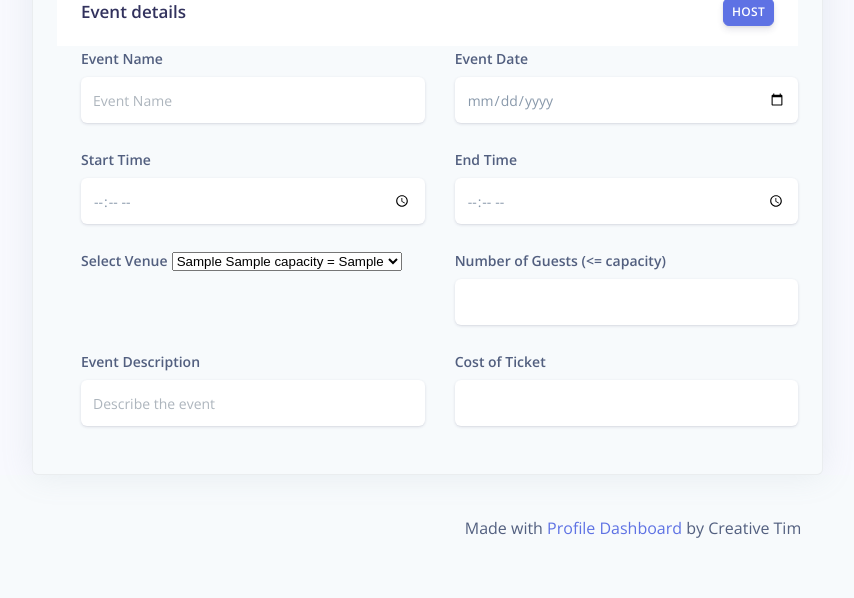
After one commit to animebar/dbms_project, a Django app: template EMS/events/templates/events/host_event.html in a window 1280 px wide. The commit adds this page. Shown: the part 601-1199 px from the top of the page, without its empty margins (7-861 px from the left). Run offline with Django 3.2, Linux system fonts and the light colour scheme; the template is opened without the code that fills it: most values are stand-ins (such as "Sample title", 1, 10 or a date in 2020).

Commit message:
host_events

```diff
--- /dev/null
+++ b/EMS/events/templates/events/host_event.html
@@ -0,0 +1,174 @@
+{% load static %}
+<!DOCTYPE html>
+<html>
+
+<head>
+    <title>
+
+    </title>
+    <link href="https://fonts.googleapis.com/css?family=Open+Sans:300,400,600,700" rel="stylesheet">
+    <link rel="stylesheet" type="text/css" href="{% static 'user/user_profile.css' %}">
+</head>
+
+<body>
+    <div class="main-content">
+        <!-- Top navbar -->
+        <nav class="navbar navbar-top navbar-expand-md navbar-dark" id="navbar-main">
+
+            <div class="container-fluid">
+                <!-- Brand -->
+                <a class="h4 mb-0 text-white text-uppercase d-none d-lg-inline-block"
+                    href="{% url 'home:EMS-home' %}">Home Page</a>
+                <ul class="navbar-nav align-items-center d-none d-md-flex">
+                    <li class="nav-item dropdown">
+                        <a class="nav-link pr-0" href="#" role="button" data-toggle="collapse" aria-haspopup="true"
+                            aria-expanded="false">
+                            <div class="media align-items-center">
+                                <span class="avatar avatar-sm rounded-circle">
+                                    <img alt="Image placeholder"
+                                        src="https://demos.creative-tim.com/argon-dashboard/assets/img/theme/team-5.jpg">
+                                </span>
+                                <div class="media-body ml-2 d-none d-lg-block">
+                                    <span class="mb-0 text-sm  font-weight-bold">
+                                        <a href="{% url 'user:logout' %}" class="text: text-white">Logout</a>
+                                    </span>
+                                </div>
+                            </div>
+                        </a>
+                    </li>
+                </ul>
+            </div>
+        </nav>
+        <!-- Header -->
+        <div class="header pb-8 pt-5 pt-lg-8 d-flex align-items-center"
+            style="min-height: 600px; background-image: url(https://raw.githack.com/creativetimofficial/argon-dashboard/master/assets/img/theme/profile-cover.jpg); background-size: cover; background-position: center top;">
+            <!-- Mask -->
+            <span class="mask bg-gradient-default opacity-8"></span>
+            <!-- Header container -->
+            <div class="container-fluid d-flex align-items-center">
+                <div class="row">
+                    <div class="col-lg-7 col-md-10">
+                        <h1 class="display-2 text-white">Hello {{first_name}}</h1>
+                        <p class="text-white mt-0 mb-5">This is the page where you can host events
+                            with the help of the form below.
+                        </p>
+                        {# <a href="#!" class="btn btn-info">Edit profile</a>#}
+                    </div>
+                </div>
+            </div>
+        </div>
+        <!-- Page content -->
+        <div class="container-fluid mt--7">
+            <div class="row">
+                <div class="col-xl-8 order-xl-1">
+                    <div class="card bg-secondary shadow">
+                        <div class="card-body">
+                            <form class="" method="POST" action="{% url 'events:host_event' %}">
+                                {% csrf_token %}
+                                <h6 class="heading-small text-muted mb-4">Host Event</h6>
+                                <div class="card-header bg-white border-0">
+                                    <div class="row align-items-center">
+                                        <div class="col-8">
+                                            <h3 class="mb-0">Event details</h3>
+                                        </div>
+                                        <div class="col-4 text-right">
+                                            <button type="submit" class="btn btn-sm btn-primary">HOST
+                                            </button>
+                                        </div>
+                                    </div>
+                                </div>
+
+                                <div class="pl-lg-4">
+                                    <div class="row">
+                                        <div class="col-lg-6">
+                                            <div class="form-group focused">
+                                                <label class="form-control-label" for="event_name">Event Name</label>
+                                                <input type="text" id="event_name"
+                                                    class="form-control form-control-alternative"
+                                                    placeholder="Event Name" name="event_name">
+                                            </div>
+                                        </div>
+                                        <div class="col-lg-6">
+                                            <div class="form-group focused">
+                                                <label class="form-control-label" for="event_date">Event Date</label>
+                                                <input type="date" id="event_date"
+                                                    class="form-control form-control-alternative" name="event_date">
+                                            </div>
+                                        </div>
+                                        <div class="col-lg-6">
+                                            <div class="form-group">
+                                                <label class="form-control-label" for="event_start_time">Start Time
+                                                </label>
+                                                <input type="time" id="event_start_time"
+                                                    class="form-control form-control-alternative"
+                                                    name="event_start_time">
+                                            </div>
+                                        </div>
+                                        <div class="col-lg-6">
+                                            <div class="form-group">
+                                                <label class="form-control-label" for="event_end_time">End Time
+                                                </label>
+                                                <input type="time" id="event_end_time"
+                                                    class="form-control form-control-alternative" name="event_end_time">
+                                            </div>
+                                        </div>
+                                        <div class="col-lg-6">
+                                            <div class="form-group focused">
+                                                <label class="form-control-label" for="event_venue">Select Venue</label>
+                                                <select name="event_venue" id="venues">
+                                                    {% for venue in venue_details %}
+                                                    <option value="{{ venue.0 }} {{ venue.1 }} {{ venue.2 }}">{{ venue.0 }} {{ venue.1 }}  capacity = {{ venue.2 }}</option>
+                                                    {% endfor %}
+                                                </select>
+                                            </div>
+                                        </div>
+                                        <div class="col-lg-6">
+                                            <div class="form-group">
+                                                <label class="form-control-label" for="event_number_guests">Number of
+                                                    Guests (<= capacity)
+                                                </label>
+                                                <input type="number" id="event_number_guests"
+                                                    class="form-control form-control-alternative"
+                                                    name="event_number_guests">
+                                            </div>
+                                        </div>
+                                        <div class="col-lg-6">
+                                            <div class="form-group focused">
+                                                <label class="form-control-label" for="event_description">Event
+                                                    Description</label>
+                                                <input type="text" id="event_description"
+                                                    class="form-control form-control-alternative"
+                                                    placeholder="Describe the event" name="event_description">
+                                            </div>
+                                        </div>
+                                        <div class="col-lg-6">
+                                            <div class="form-group">
+                                                <label class="form-control-label" for="event_cost">Cost of Ticket
+                                                </label>
+                                                <input type="number" id="event_cost"
+                                                    class="form-control form-control-alternative" name="event_cost">
+                                            </div>
+                                        </div>
+                                    </div>
+
+                                </div>
+
+                            </form>
+                        </div>
+                    </div>
+                </div>
+            </div>
+        </div>
+    </div>
+    <footer class="footer">
+        <div class="row align-items-center justify-content-xl-between">
+            <div class="col-xl-6 m-auto text-center">
+                <div class="copyright">
+                    <p>Made with <a href="#" target="_blank">Profile Dashboard</a> by Creative Tim</p>
+                </div>
+            </div>
+        </div>
+    </footer>
+</body>
+
+</html>
--- a/EMS/events/urls.py
+++ b/EMS/events/urls.py
@@ -4,4 +4,5 @@ from . import views
 app_name = 'events'
 urlpatterns = [
     path('view/event_id=<id>', views.view_event, name='view_event'),
+    path('host', views.host_event, name='host_event'),
 ]
--- a/EMS/home/templates/home/base.html
+++ b/EMS/home/templates/home/base.html
@@ -39,7 +39,7 @@
 
                 <a class="mr-5 hover:text-gray-900">First Link</a>
                 <a class="mr-5 hover:text-gray-900">Second Link</a>
-                <a class="mr-5 hover:text-gray-900">Third Link</a>
+                <a class="mr-5 hover:text-gray-900" href="{% url 'events:host_event' %}" >Host Event</a>
                 <a class="mr-5 hover:text-gray-900" href="{% url 'user:profile' %}">Profile</a>
             </nav>
         {% else %}
--- a/EMS/user/views.py
+++ b/EMS/user/views.py
@@ -39,7 +39,9 @@ def signup(request):
 
 def signin(request):
     context = {}
-    if request.method == 'POST':
+    if 'user_id' in request.session:
+        return redirect('home:EMS-home')
+    elif request.method == 'POST':
         email = request.POST["email"]
         password = request.POST["password"]
         with connection.cursor() as cursor:
```
Also changed, not shown: EMS/events/views.py (+89 -1 lines), EMS/user/templates/user/user_profile.html (+51 -23 lines).
